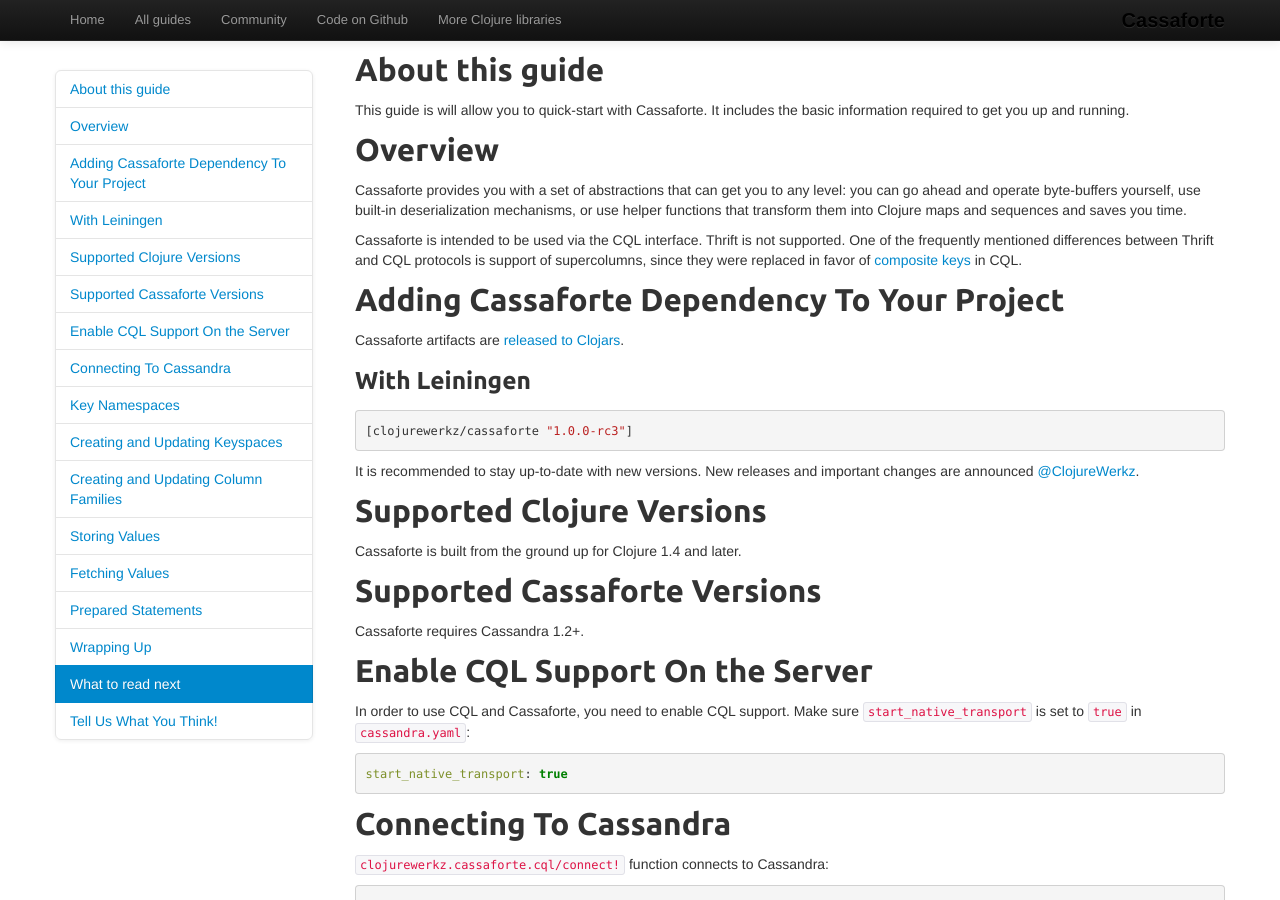
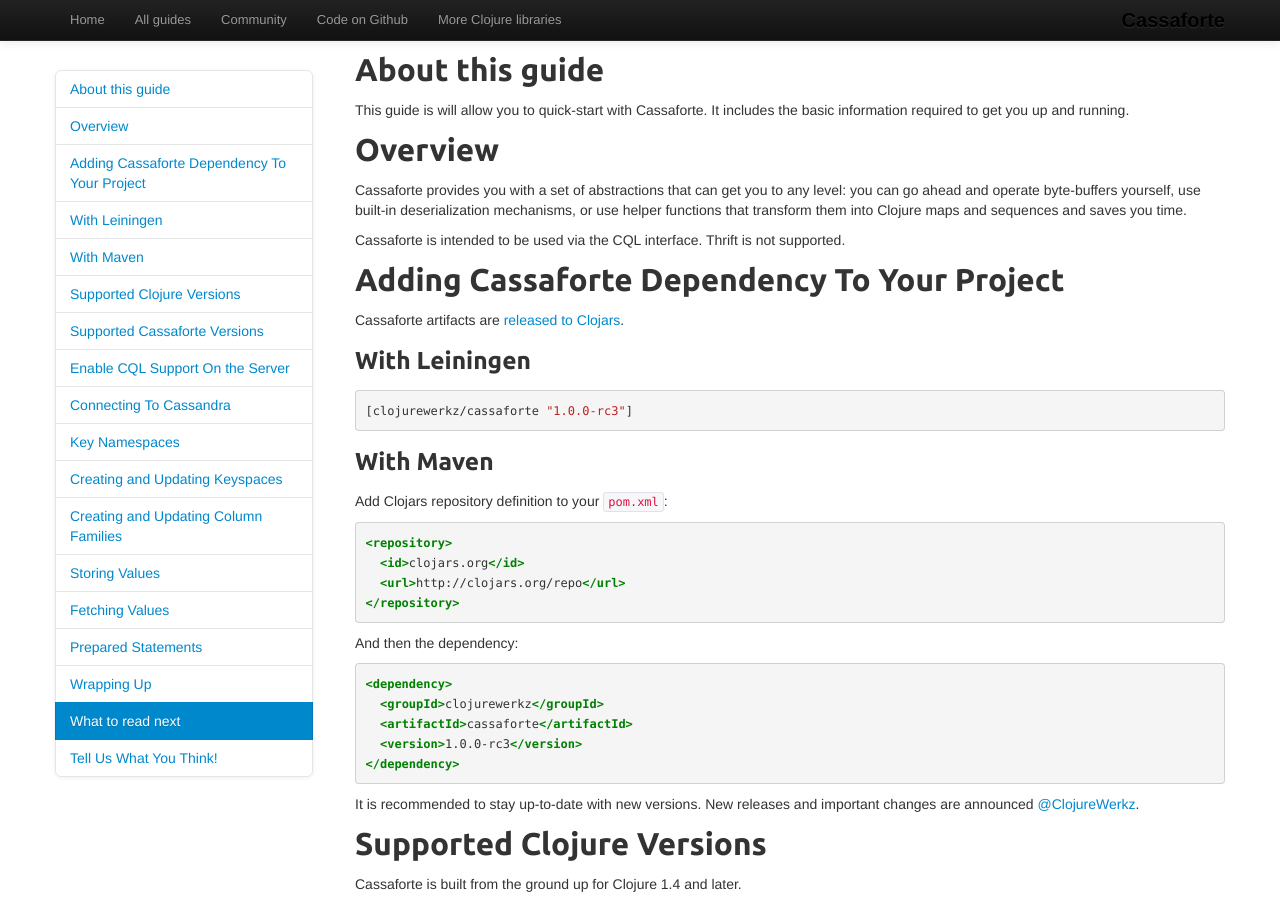
Before and after one commit to clojurewerkz/cassaforte.docs, a Jekyll site: the page built from articles/getting_started.md, in a window 1280 px wide and 900 px high. Built offline with Jekyll 4.4.1, drawn with Linux system fonts in a browser that asks for light colours; some web fonts are replaced; Markdown is read by kramdown in place of the engine named in the settings.

Commit message:
More edits

````diff
--- a/articles/getting_started.md
+++ b/articles/getting_started.md
@@ -1,5 +1,5 @@
 ---
-title: "Getting Started"
+title: "Getting Started with Clojure and Cassandra"
 layout: article
 ---
 
@@ -16,10 +16,7 @@ built-in deserialization mechanisms, or use helper functions that
 transform them into Clojure maps and sequences and saves you time.
 
 Cassaforte is intended to be used via the CQL interface. Thrift is not
-supported.  One of the frequently mentioned differences between Thrift
-and CQL protocols is support of supercolumns, since they were replaced
-in favor of [composite
-keys](https://issues.apache.org/jira/browse/CASSANDRA-3237) in CQL.
+supported.
 
 ## Adding Cassaforte Dependency To Your Project
 
@@ -29,6 +26,27 @@ Cassaforte artifacts are [released to Clojars](https://clojars.org/clojurewerkz/
 
 ```clojure
 [clojurewerkz/cassaforte "1.0.0-rc3"]
+```
+
+### With Maven
+
+Add Clojars repository definition to your `pom.xml`:
+
+``` xml
+<repository>
+  <id>clojars.org</id>
+  <url>http://clojars.org/repo</url>
+</repository>
+```
+
+And then the dependency:
+
+``` xml
+<dependency>
+  <groupId>clojurewerkz</groupId>
+  <artifactId>cassaforte</artifactId>
+  <version>1.0.0-rc3</version>
+</dependency>
 ```
 
 It is recommended to stay up-to-date with new versions. New releases
````
